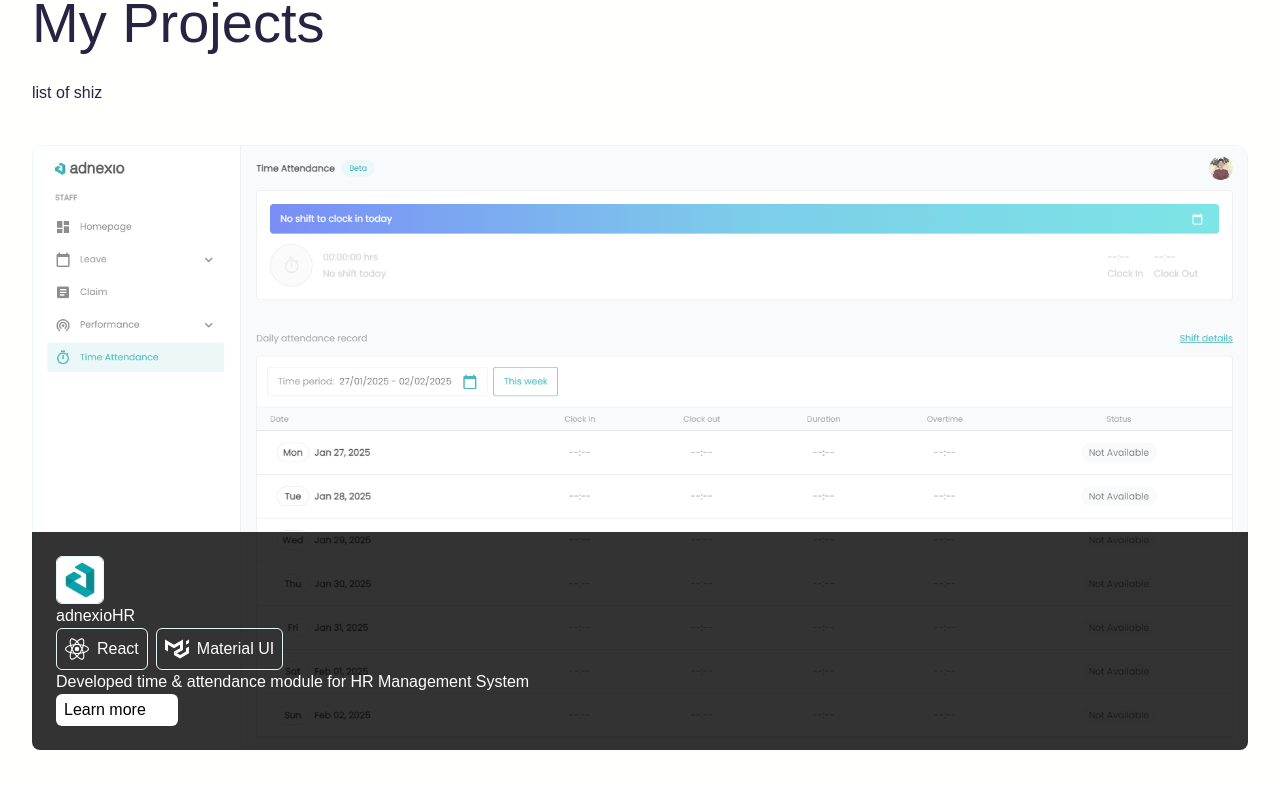
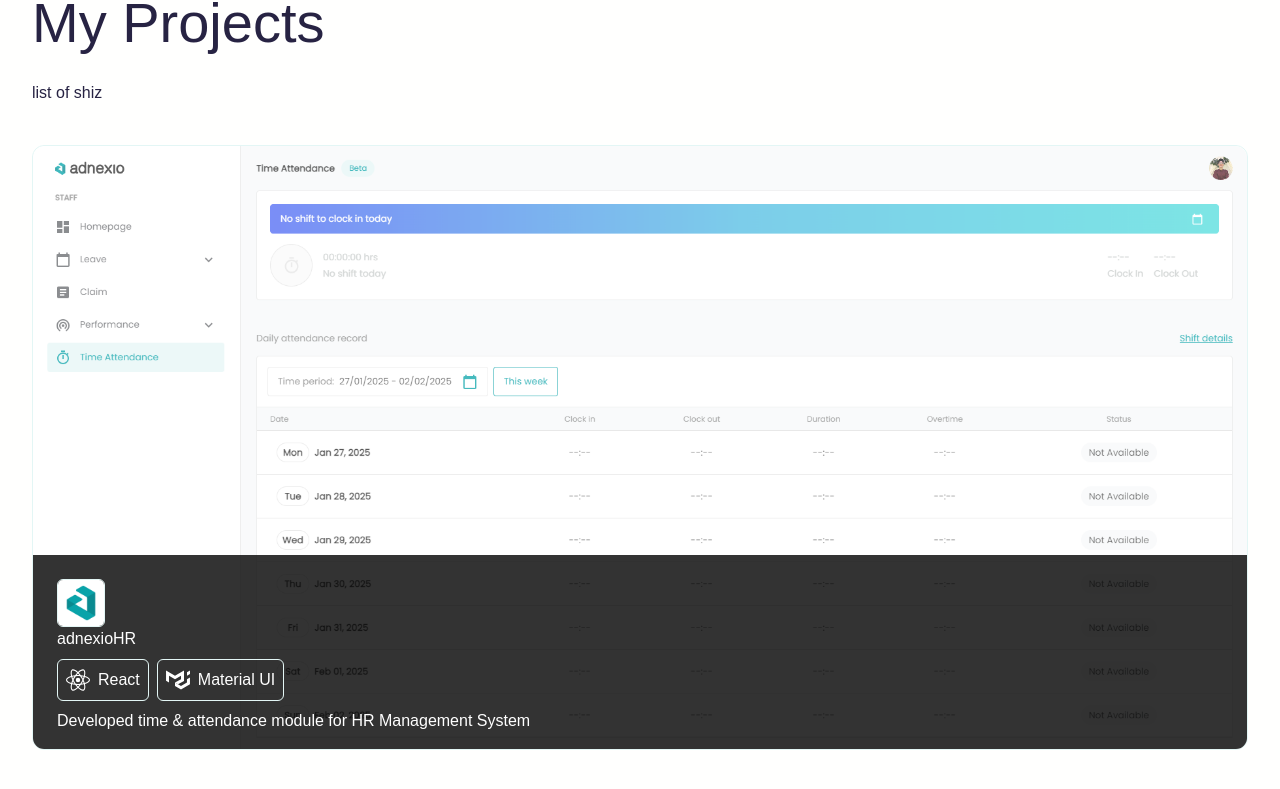
Before and after one commit to afi-hillman/my-portfolio, a Next.js app: page / in a window 1280 px wide. Shown: the part 815-1604 px from the top of the page. Built offline with nearby package versions, Linux system fonts and the light colour scheme.

Commit message:
feat:finished project section card

```diff
--- a/src/app/page.tsx
+++ b/src/app/page.tsx
@@ -52,17 +52,20 @@
           <p>list of shiz</p>
         </div>
         {projects.map((project, index) => (
-          <div key={index} className="flex flex-col relative group">
+          <div
+            key={index}
+            className="flex flex-col relative group overflow-hidden rounded-xl border border-ring cursor-pointer"
+          >
             <div>
               <Image
                 src={project.image}
                 width={1920}
                 height={1080}
-                alt="sample"
-                className="bg-cover rounded-xl opacity-75 border border-ring group-hover:scale-105 transition-transform duration-300"
+                alt="project image"
+                className="bg-cover rounded-xl opacity-75 group-hover:scale-105 transition-transform duration-300"
               />
             </div>
-            <div className="p-6 w-full absolute text-white bg-black/80 bottom-0 rounded-b-lg rounded-bl-lg">
+            <div className="p-6 w-full absolute text-white bg-black/80 bottom-0  translate-y-14 group-hover:translate-y-0 transition-all duration-300">
               <div>
                 <Image
                   width={48}
@@ -73,7 +76,7 @@
                 />
                 <p>{project.title}</p>
               </div>
-              <div className="flex gap-2 flex-wrap">
+              <div className="flex gap-2 flex-wrap my-2">
                 {project?.tech?.map((tech, techIndex) => (
                   <div
                     key={techIndex}
@@ -84,7 +87,10 @@
                   </div>
                 ))}
               </div>
-              <p>{project.subtitle}</p>
+              <p className="mb-4 group-hover:mb-2 transition-all duration-300">
+                {project.subtitle}
+              </p>
+              <div className="group">
                 <button className="bg-white text-black rounded-md flex items-center gap-2 px-2 py-1">
                   <p>Learn more</p>
                   <svg
@@ -130,6 +136,7 @@
                 </button>
               </div>
             </div>
+          </div>
         ))}
       </div>
     </div>
```
Lines whose indentation alone changed are shown as unchanged.
